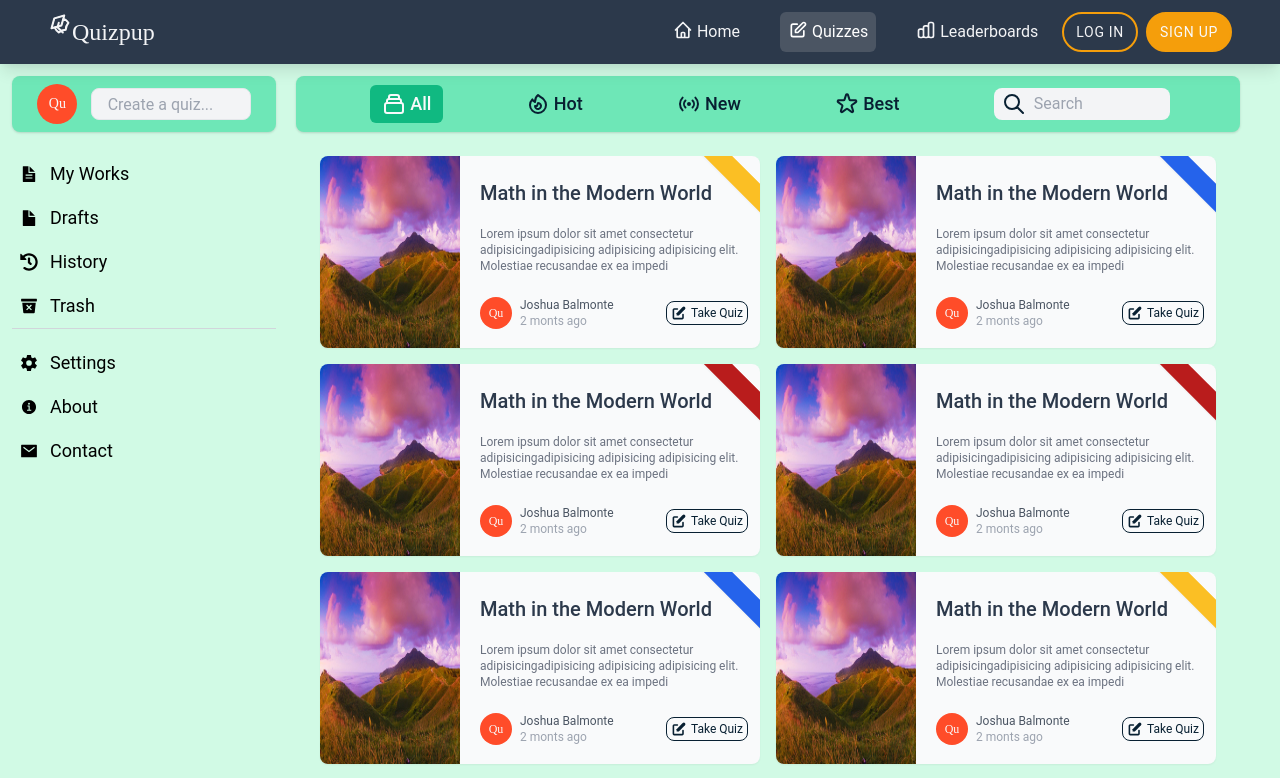
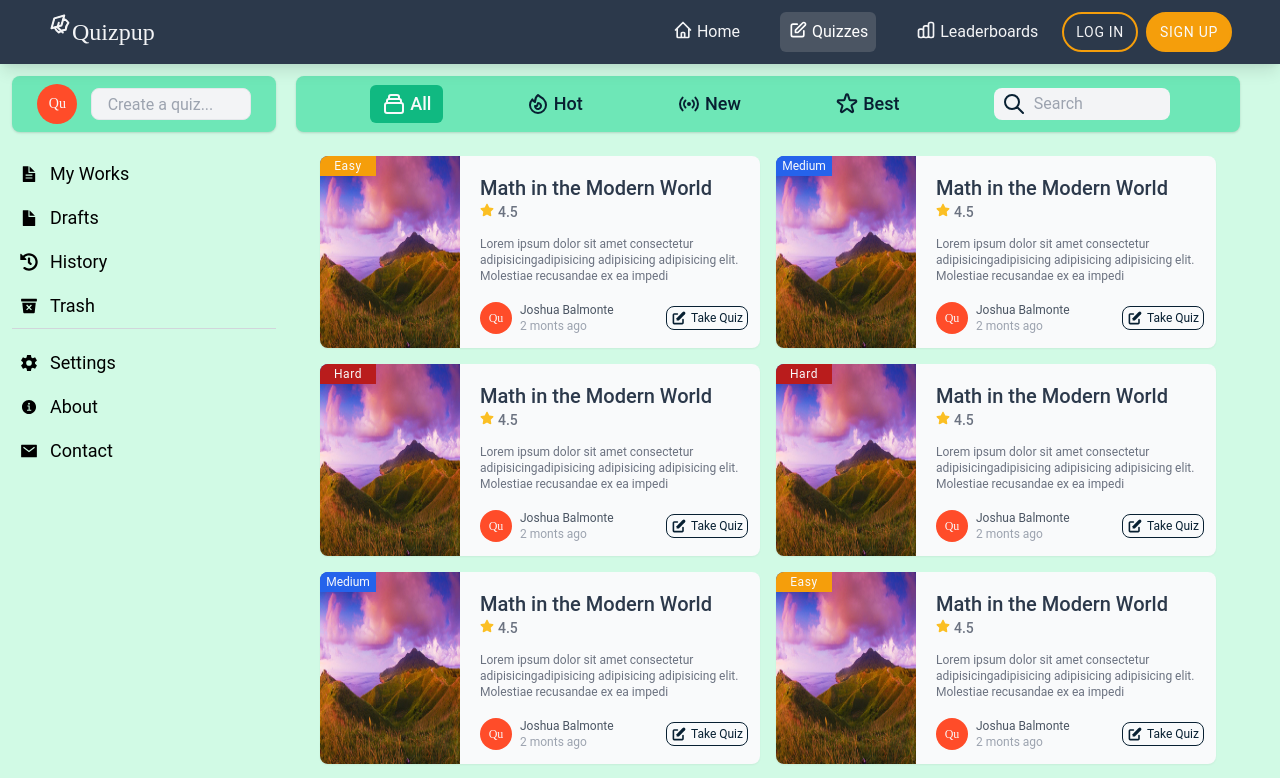
Before and after one commit to jbalmonte/quizpup, a React (Create React App) app: page /quizzes in a window 1280 px wide. Shown: the top 778 px of the page. Built offline with nearby package versions, Linux system fonts and the light colour scheme.

Commit message:
added ratings in cards, all UI only

```diff
--- a/src/App.jsx
+++ b/src/App.jsx
@@ -3,7 +3,7 @@ import Nav from './components/Nav'
 import { BrowserRouter as Router, Route, Switch } from 'react-router-dom'
 // eslint-disable-next-line
 import PrivateRoute from './components/PrivateRoute'
-import PrivateRouteForms from './components/UserPrivateRoute';
+import UserPrivateRoute from './components/UserPrivateRoute';
 import UserContextProvider from './context/UserContext';
 import React from 'react';
 
@@ -15,9 +15,9 @@ function App() {
         <Switch>
           <Route path="/" exact component={Home} />
           <Route path="/quizzes" exact component={Quizzes} />
-          <PrivateRoute path="/leaderboards" exact component={Leaderboards} />
-          <PrivateRouteForms path="/login" exact component={Login} />
-          <PrivateRouteForms path="/register" exact component={Register} />
+          <Route path="/leaderboards" exact component={Leaderboards} />
+          <UserPrivateRoute path="/login" exact component={Login} />
+          <UserPrivateRoute path="/register" exact component={Register} />
         </Switch>
 
       </Router>
--- a/src/components/Card.jsx
+++ b/src/components/Card.jsx
@@ -1,20 +1,28 @@
 import React from "react"
 import UserAvatar from './UserAvatar'
 import mountain from '../images/mountain.jpg'
+import { FaStar } from "react-icons/fa"
 
 const Card = ({ difficulty }) => {
     const badge = {
-        Easy: 'bg-yellow-400',
+        Easy: 'bg-yellow-500',
         Medium: 'bg-blue-600',
         Hard: 'bg-red-700'
     }
     return (
-        <div className=" overflow-hidden h-48 bg-gray-50 shadow-sm hover:shadow-md text-secondary-200 flex font-body rounded-lg text-left col-span-1 w-full">
+        <div className="relative overflow-hidden h-48 bg-gray-50 shadow-sm hover:shadow-md text-secondary-200 flex font-body rounded-lg text-left col-span-1 w-full">
 
             <img src={mountain} alt="Mountain" className="bg-cover w-1/3 overflow-hidden z-0" />
 
-            <div className="relative h-full ml-5 flex flex-col justify-evenly w-2/3">
-                <h1 className="text-xl pt-2 pb-1 font-medium">Math in the Modern World</h1>
+
+
+
+            <div className=" h-full ml-5 flex flex-col justify-evenly w-2/3">
+                <h1 className="text-xl pt-2 pb-1 font-medium">Math in the Modern World
+
+                    <p className="mr-1 text-sm flex items-center text-gray-500"><FaStar className={`mr-1 mb-1 text-yellow-400`} />4.5 </p>
+
+                </h1>
                 <p className="text-xs text-gray-500 pb-1">Lorem ipsum dolor sit amet consectetur adipisicingadipisicing adipisicing adipisicing elit. Molestiae recusandae ex ea impedi</p>
 
                 <div className=" flex justify-between items-end py-1">
@@ -36,8 +44,8 @@ const Card = ({ difficulty }) => {
                     </button>
 
                 </div>
-                <div className={`h-5 w-24 shadow-sm absolute -right-7 rounded-l z-10 top-3 transform rotate-45 flex items-center justify-center font-body text-xs ${difficulty !== 'Medium' && 'tracking-wider'} text-gray-50 ${badge[difficulty]}`}>
-                    <span className="opacity-0 hover:opacity-100">
+                <div className={`h-5 w-14 shadow-lg absolute left-0 z-10 top-0 flex items-center justify-center text-xs text-gray-50 ${difficulty !== 'Medium' && 'tracking-wider'} ${badge[difficulty]}`}>
+                    <span className="">
                         {difficulty}
                     </span>
                 </div>
```
